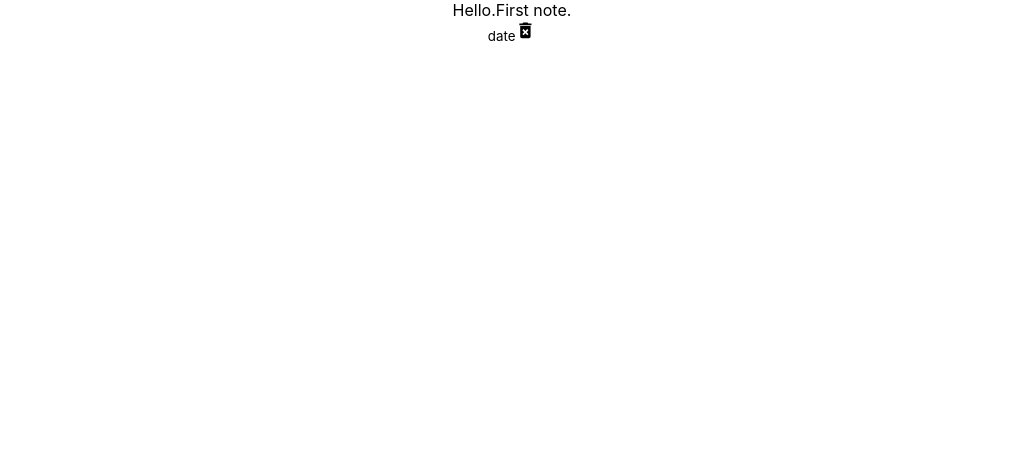
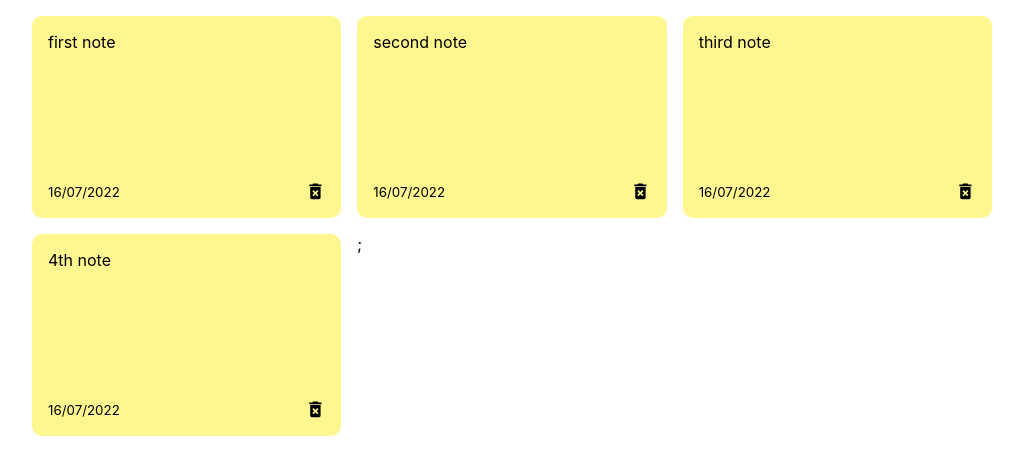
Before and after one commit to akif-onder/react-notes-app, a React (Create React App) app: page / in a window 1280 px wide. Shown: the top 474 px of the page, without its empty margins (128-1151 px from the left). Built offline with nearby package versions, Linux system fonts and the light colour scheme.

Commit message:
Note props...

```diff
--- a/package.json
+++ b/package.json
@@ -7,6 +7,7 @@
     "@testing-library/react": "^13.0.0",
     "@testing-library/user-event": "^13.2.1",
     "icons": "^1.0.0",
+    "nanoid": "^4.0.0",
     "react": "^18.2.0",
     "react-dom": "^18.2.0",
     "react-icons": "^4.4.0",
--- a/src/App.css
+++ /dev/null
@@ -1,38 +0,0 @@
-.App {
-  text-align: center;
-}
-
-.App-logo {
-  height: 40vmin;
-  pointer-events: none;
-}
-
-@media (prefers-reduced-motion: no-preference) {
-  .App-logo {
-    animation: App-logo-spin infinite 20s linear;
-  }
-}
-
-.App-header {
-  background-color: #282c34;
-  min-height: 100vh;
-  display: flex;
-  flex-direction: column;
-  align-items: center;
-  justify-content: center;
-  font-size: calc(10px + 2vmin);
-  color: white;
-}
-
-.App-link {
-  color: #61dafb;
-}
-
-@keyframes App-logo-spin {
-  from {
-    transform: rotate(0deg);
-  }
-  to {
-    transform: rotate(360deg);
-  }
-}
--- a/src/App.js
+++ b/src/App.js
@@ -1,11 +1,34 @@
-
-import './App.css';
-import NotesList from './components/NotesList';
+import NotesList from "./components/NotesList";
+import { useState } from "react";
+import { nanoid } from "nanoid";
 
 function App() {
+  const [notes, setNotes] = useState(
+    [{
+    id: nanoid(),
+    text: "first note",
+    date: "16/07/2022",
+  },
+    {
+    id: nanoid(),
+    text: "second note",
+    date: "16/07/2022",
+  },
+    {
+    id: nanoid(),
+    text: "third note",
+    date: "16/07/2022",
+  },
+    {
+    id: nanoid(),
+    text: "4th note",
+    date: "16/07/2022",
+  },
+]
+  );
   return (
-    <div className="App">
-      <NotesList/>
+    <div className="container">
+      <NotesList notes={notes} />
     </div>
   );
 }
--- a/src/components/Note.jsx
+++ b/src/components/Note.jsx
@@ -1,12 +1,12 @@
 import React from 'react';
 import {MdDeleteForever} from 'react-icons/md';
 
-const Note = () => {
+const Note = ({id, text, date}) => {
   return (
     <div className='note'>
-        <span>Hello.First note.</span>
+        <span>{text}</span>
         <div className='note-footer'>
-            <small>date</small>
+            <small>{date}</small>
             <MdDeleteForever className='delete-icon' size='1.3em'/>
         </div>
     </div>
--- a/src/components/NotesList.jsx
+++ b/src/components/NotesList.jsx
@@ -1,13 +1,13 @@
-import React from 'react';
-import Note from './Note';
+import Note from "./Note";
 
+const NotesList = ({ notes }) => {
+  return (
+    <div className="notes-list">
+      {notes.map((note) => (
+        <Note id={note.id} text={note.text} date={note.date} />
+      ))};
+    </div>
+  );
+};
 
-const NotesList = () => {
-  return (
-    <div className='notes-list'>
-        <Note/>
-    </div>
-  )
-}
-
-export default NotesList
+export default NotesList;
--- a/src/index.css
+++ b/src/index.css
@@ -1,13 +1,41 @@
 body {
   margin: 0;
-  font-family: -apple-system, BlinkMacSystemFont, 'Segoe UI', 'Roboto', 'Oxygen',
-    'Ubuntu', 'Cantarell', 'Fira Sans', 'Droid Sans', 'Helvetica Neue',
+  font-family: -apple-system, BlinkMacSystemFont, "Segoe UI", "Roboto", "Oxygen",
+    "Ubuntu", "Cantarell", "Fira Sans", "Droid Sans", "Helvetica Neue",
     sans-serif;
   -webkit-font-smoothing: antialiased;
   -moz-osx-font-smoothing: grayscale;
 }
 
 code {
-  font-family: source-code-pro, Menlo, Monaco, Consolas, 'Courier New',
+  font-family: source-code-pro, Menlo, Monaco, Consolas, "Courier New",
     monospace;
 }
+
+.container{
+  max-width: 960px;
+  margin: auto;
+  padding: 1rem;
+}
+
+.notes-list {
+  display: grid;
+  gap: 1rem;
+  grid-template-columns: repeat(auto-fit, minmax(250px, 1fr));
+}
+
+.note {
+  background-color: #fef68e;
+  border-radius: 10px;
+  padding: 1rem;
+  min-height: 170px;
+  display: flex;
+  flex-direction: column;
+  justify-content: space-between;
+}
+
+.note-footer {
+  display: flex;
+  justify-content: space-between;
+  align-items: center;
+}
```
Also changed, not shown: 1 other file (tests, documents, lock files or other folders).
